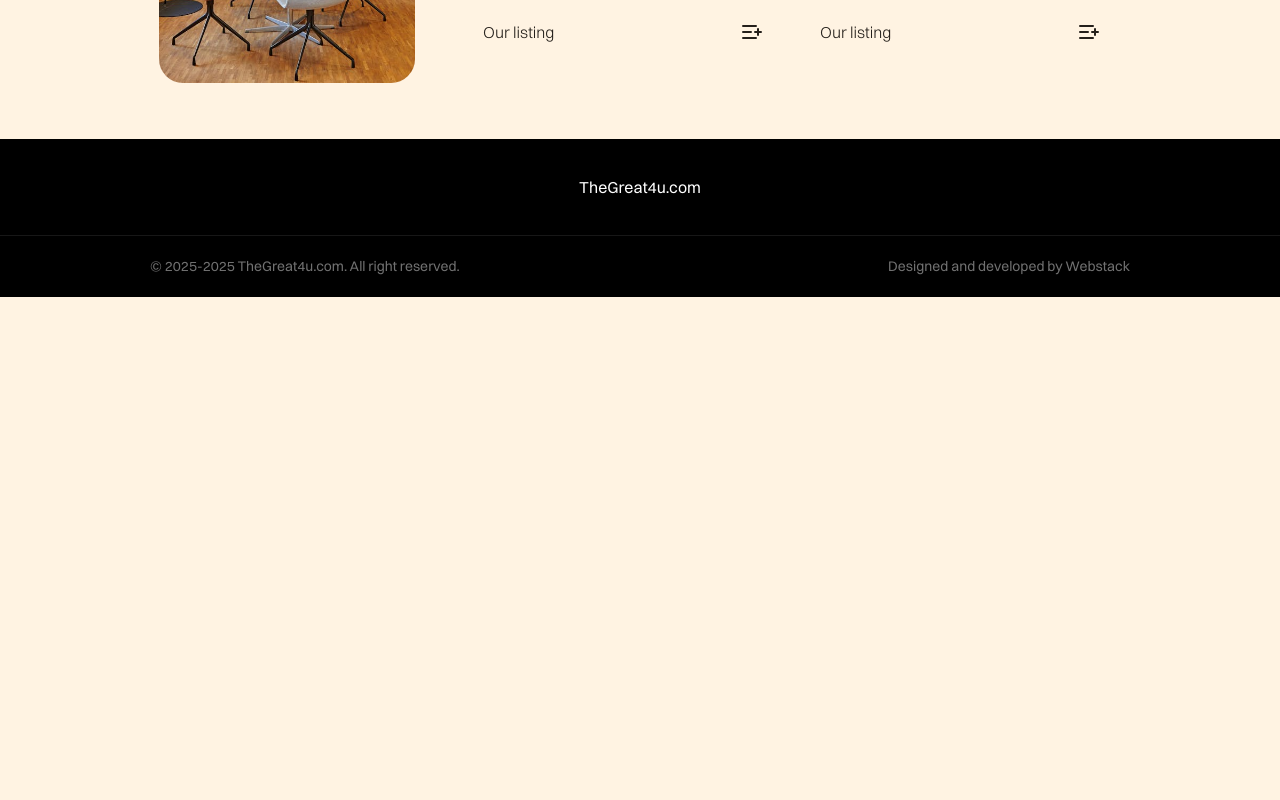
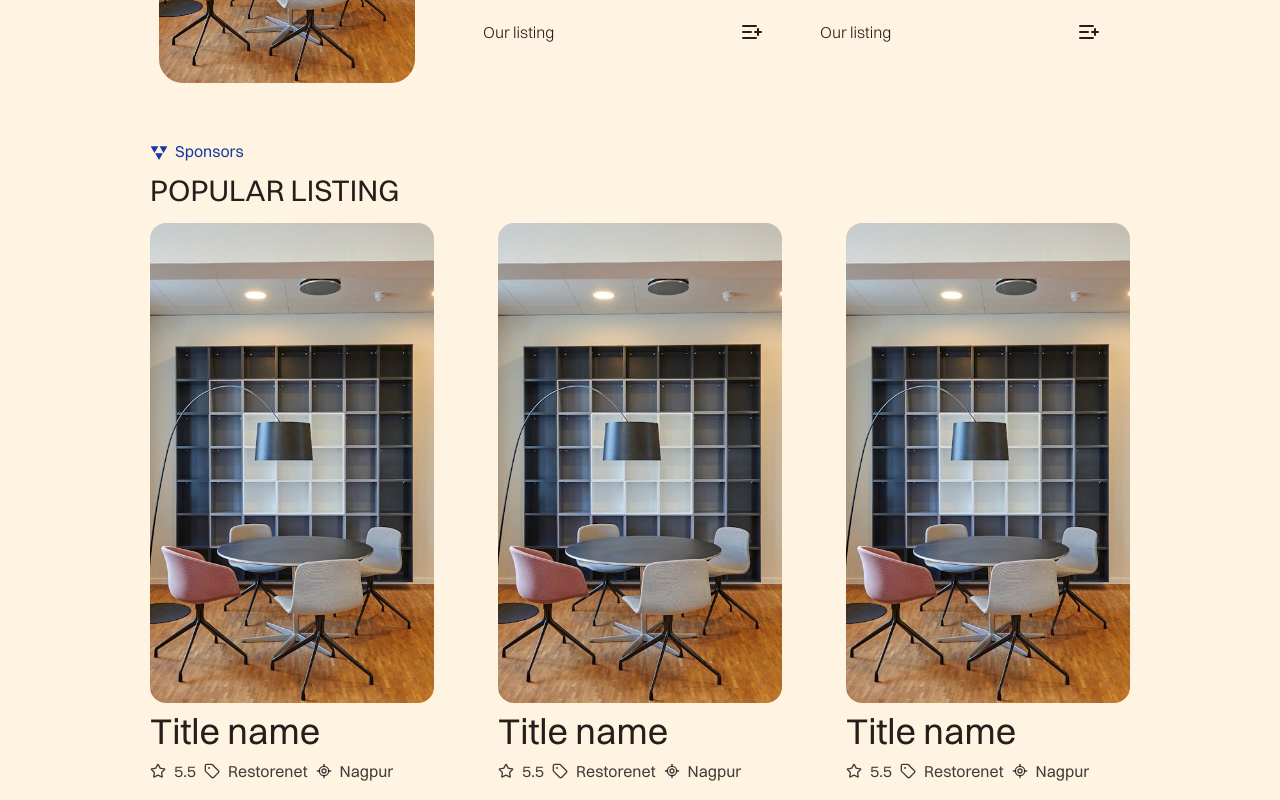
Before and after one commit to Paragkoche/dir-app, a Next.js app: page / in a window 1280 px wide. Shown: the part 1080-1880 px from the top of the page. Before the commit the page ends 1377 px from the top, so only its background shows below. Built offline with nearby package versions, Linux system fonts and the light colour scheme; no server answers; the database is empty.

Commit message:
feat: add PostCard component and integrate popular listings section on the page

```diff
--- a/src/app/(public)/page.tsx
+++ b/src/app/(public)/page.tsx
@@ -4,6 +4,7 @@ import { ListPlusIcon, Search } from "lucide-react";
 import Image from "next/image";
 import SearchFilter from "./_components/search-filter";
 import AnimatedButton from "./_components/animation-button";
+import PostCard from "@/components/posts/post.cards";
 
 const page = () => {
   return (
@@ -34,8 +35,8 @@ const page = () => {
           </div>
         </div>
       </section>
-      <section className="w-full sm:px-[150px] px-[20px] flex flex-col sm:flex-row justify-center sm:h-[50vh] h-auto gap-12 mb-14">
-        <div className="sm:w-[20vw] w-full h-[50vh] sm:h-auto relative overflow-hidden rounded-3xl">
+      <section className="w-full lg:px-[150px] px-[20px] flex flex-col lg:flex-row justify-center lg:h-[50vh] h-auto gap-12 mb-14">
+        <div className="lg:w-[20vw] w-full h-[50vh] lg:h-auto relative overflow-hidden rounded-3xl">
           <Image
             src="/waiting-room.jpeg"
             alt="images"
@@ -81,6 +82,50 @@ const page = () => {
           </div>
         </div>
       </section>
+      <section className="w-full sm:px-[150px] px-[20px] flex flex-col gap-3.5 mb-11">
+        <div className="flex flex-col gap-2.5">
+          <div className="flex items-center gap-2 text-primary">
+            <svg
+              width="17"
+              height="17"
+              viewBox="0 0 17 17"
+              fill="none"
+              xmlns="http://www.w3.org/2000/svg"
+            >
+              <g clipPath="url(#clip0_52_202)">
+                <g clipPath="url(#clip1_52_202)">
+                  <path d="M9 17L12.8971 10.25H5.10289L9 17Z" fill="#143AA2" />
+                  <path
+                    d="M13.5 10L17.3971 3.25H9.60289L13.5 10Z"
+                    fill="#143AA2"
+                  />
+                  <path
+                    d="M4.5 10L8.39711 3.25H0.60289L4.5 10Z"
+                    fill="#143AA2"
+                  />
+                </g>
+              </g>
+              <defs>
+                <clipPath id="clip0_52_202">
+                  <rect width="17" height="17" fill="white" />
+                </clipPath>
+                <clipPath id="clip1_52_202">
+                  <rect width="18" height="18" fill="white" />
+                </clipPath>
+              </defs>
+            </svg>
+            <p className="text-[#143AA2]">Sponsors</p>
+          </div>
+          <h1 className=" text-3xl uppercase">Popular Listing</h1>
+        </div>
+        <div className="grid grid-cols-1 lg:grid-cols-3 gap-y-7 gap-x-16 ">
+          <PostCard />
+          <PostCard />
+          <PostCard />
+          <PostCard />
+          <PostCard />
+        </div>
+      </section>
     </>
   );
 };
--- /dev/null
+++ b/src/components/posts/post.cards.tsx
@@ -0,0 +1,35 @@
+import { LocateFixedIcon, Star, Tag } from "lucide-react";
+import Image from "next/image";
+
+const PostCard = () => {
+  return (
+    <div className="flex flex-col gap-2 justify-center ">
+      <div className="relative w-full h-[480px] rounded-2xl overflow-hidden">
+        <Image
+          src="/waiting-room.jpeg"
+          alt="images"
+          layout="fill" // Ensures the image fills the parent div
+          objectFit="cover" // Prevents image distortion
+          priority // Loads the image ASAP for performance
+          className="w-full h-full overflow-hidden select-none"
+        />
+      </div>
+      <div>
+        <h1 className="text-4xl">Title name</h1>
+      </div>
+      <div className="flex items-center gap-2 text-[rgba(0,0,0,.75)]">
+        <div className="flex items-center justify-between gap-2">
+          <Star size={16} /> 5.5
+        </div>
+        <div className="flex items-center justify-between gap-2">
+          <Tag size={16} /> Restorenet
+        </div>
+        <div className="flex items-center justify-between gap-2">
+          <LocateFixedIcon size={16} /> Nagpur
+        </div>
+      </div>
+    </div>
+  );
+};
+
+export default PostCard;
```
